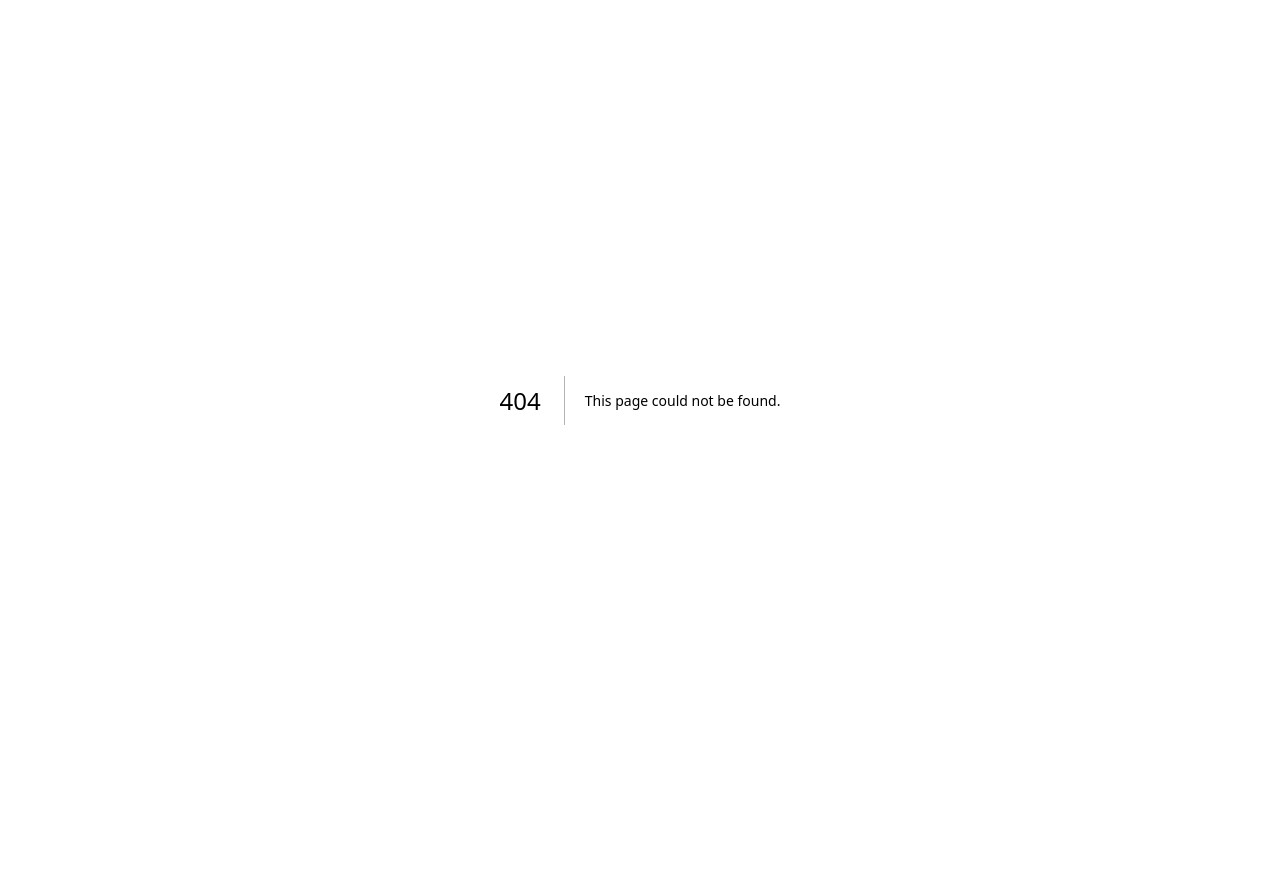
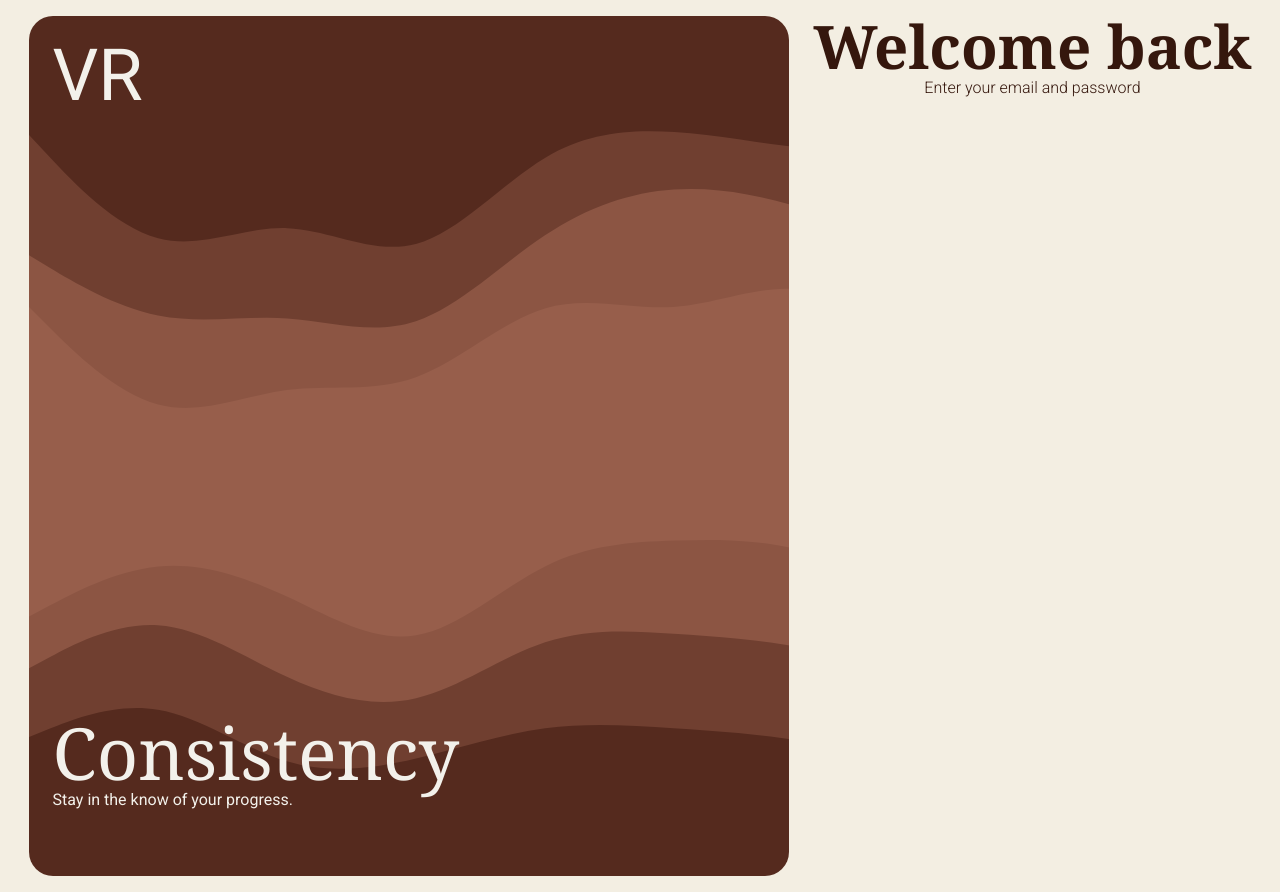
Before and after one commit to Lesmol/varsity_registration, a Next.js app: page /login in a window 1280 px wide. Before the commit this address had no page. Before the commit the page ends 800 px from the top, so only its background shows below. Built offline with nearby package versions, Linux system fonts and the light colour scheme.

Commit message:
started login page

```diff
--- /dev/null
+++ b/src/app/login/page.tsx
@@ -0,0 +1,17 @@
+import React from "react";
+import Image from "next/image";
+import HeroImage from "@/components/Login/HeroImage";
+import LoginForm from "@/components/Login/LoginForm";
+
+function Login() {
+  return (
+    <section className="max-w-maximum p-4">
+      <main className="mx-auto relative flex justify-around">
+        <HeroImage />
+        <LoginForm />
+      </main>
+    </section>
+  );
+}
+
+export default Login;
--- /dev/null
+++ b/src/components/Login/HeroImage.tsx
@@ -0,0 +1,15 @@
+import React from "react";
+
+function HeroImage() {
+  return (
+    <div className="flex flex-col justify-between bg-cover bg-no-repeat bg-login-pattern w-[760px] h-[860px] rounded-3xl p-6 pb-16">
+      <h1 className="text-7xl">VR</h1>
+      <div>
+        <h1 className="text-7xl font-serif">Consistency</h1>
+        <p>Stay in the know of your progress.</p>
+      </div>
+    </div>
+  );
+}
+
+export default HeroImage;
--- /dev/null
+++ b/src/components/Login/LoginForm.tsx
@@ -0,0 +1,12 @@
+import React from "react";
+
+function LoginForm() {
+  return (
+    <div className="text-dark-brown">
+      <h1 className="font-serif text-6xl font-bold">Welcome back</h1>
+      <p className="text-center font-light">Enter your email and password</p>
+    </div>
+  );
+}
+
+export default LoginForm;
--- a/tailwind.config.ts
+++ b/tailwind.config.ts
@@ -31,11 +31,15 @@ const config: Config = {
       },
       boxShadow: {
         "3xl": "0 0px 40px -15px rgba(226, 155, 131, 0.40)",
-        "custom": "-5px 5px 0 0 rgba(53, 23, 13, 1)",
+        custom: "-5px 5px 0 0 rgba(53, 23, 13, 1)",
       },
       maxWidth: {
-        "maximum": "1800px",
-      }
+        maximum: "1800px",
+      },
+      backgroundImage: {
+        "login-pattern": "url('/SVG/login.svg')",
+        "register-pattern": "url('/SVG/register.svg')",
+      },
     },
   },
   plugins: [],
```
Also changed, not shown: public/SVG/login.svg (added), public/SVG/register.svg (added).
